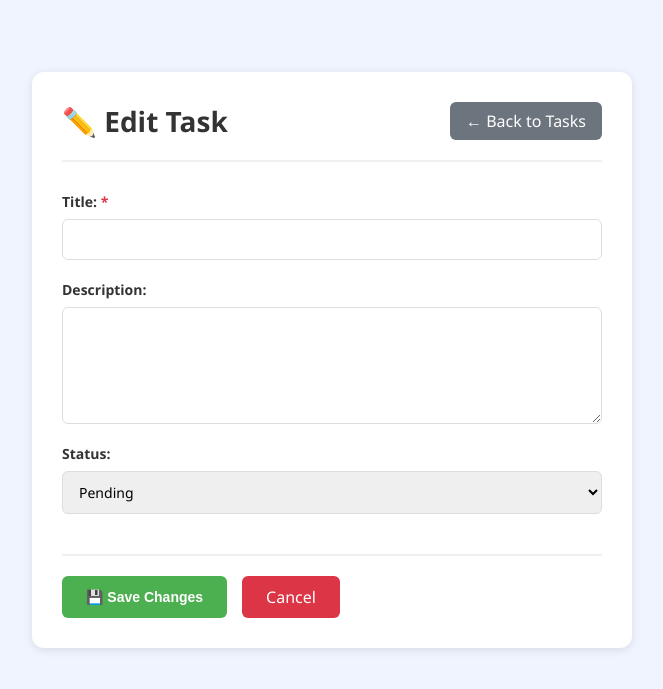
After one commit to raghul70/StudyTrackerProject, a FastAPI app: template templates/edit_task.html in a window 1280 px wide. The commit adds this page. Shown: the top 689 px of the page, without its empty margins (308-971 px from the left). Run offline with FastAPI, Linux system fonts and the light colour scheme; the template is opened without the code that fills it, so the values that code supplies are empty.

Commit message:
added few features

```diff
--- a/main.py
+++ b/main.py
@@ -165,6 +165,49 @@ def add_task(request: Request, title: str = Form(...), description: str = Form(.
     db.close()
     return RedirectResponse("/", status_code=302)
 
+@app.get("/edit/{task_id}")
+def edit_page(request: Request, task_id: int):
+    user_id = get_current_user(request)
+    if not user_id:
+        return RedirectResponse("/login", status_code=302)
+
+    db = SessionLocal()
+    task = db.query(Task).filter(Task.id == task_id, Task.user_id == user_id).first()
+    db.close()
+
+    if not task:
+        return RedirectResponse("/", status_code=302)
+
+    return templates.TemplateResponse(
+        request=request,
+        name="edit_task.html",
+        context={"task": task_to_dict(task)}
+    )
+
+@app.post("/update/{task_id}")
+def update_task(
+    request: Request,
+    task_id: int,
+    title: str = Form(...),
+    description: str = Form(...),
+    status: str = Form(...)
+):
+    user_id = get_current_user(request)
+    if not user_id:
+        return RedirectResponse("/login", status_code=302)
+
+    db = SessionLocal()
+    task = db.query(Task).filter(Task.id == task_id, Task.user_id == user_id).first()
+
+    if task:
+        task.title = title
+        task.description = description
+        task.status = status
+        db.commit()
+
+    db.close()
+    return RedirectResponse("/", status_code=302)
+
 @app.get("/delete/{task_id}")
 def delete_task(request: Request, task_id: int):
     user_id = get_current_user(request)
--- a/static/style.css
+++ b/static/style.css
@@ -351,3 +351,124 @@ body {
     border-radius: 6px;
     margin-bottom: 1rem;
 }
+
+.edit-container {
+    max-width: 600px;
+    margin: 0 auto;
+    background: white;
+    border-radius: 12px;
+    padding: 30px;
+    box-shadow: 0 2px 10px rgba(0,0,0,0.1);
+}
+
+.edit-header {
+    display: flex;
+    justify-content: space-between;
+    align-items: center;
+    margin-bottom: 30px;
+    padding-bottom: 20px;
+    border-bottom: 2px solid #f0f0f0;
+}
+
+.edit-header h1 {
+    margin: 0;
+    color: #333;
+    font-size: 28px;
+}
+
+.btn-back {
+    background: #6c757d;
+    color: white;
+    text-decoration: none;
+    padding: 8px 16px;
+    border-radius: 6px;
+    transition: background 0.3s;
+}
+
+.btn-back:hover {
+    background: #5a6268;
+}
+
+.task-form {
+    display: flex;
+    flex-direction: column;
+    gap: 20px;
+}
+
+.form-group {
+    display: flex;
+    flex-direction: column;
+    gap: 8px;
+}
+
+.form-group label {
+    font-weight: 600;
+    color: #333;
+    font-size: 14px;
+}
+
+.form-group input,
+.form-group textarea,
+.form-group select {
+    padding: 10px 12px;
+    border: 1px solid #ddd;
+    border-radius: 6px;
+    font-size: 14px;
+    font-family: inherit;
+    transition: border-color 0.3s;
+}
+
+.form-group input:focus,
+.form-group textarea:focus,
+.form-group select:focus {
+    outline: none;
+    border-color: #4CAF50;
+    box-shadow: 0 0 0 3px rgba(76, 175, 80, 0.1);
+}
+
+.form-group textarea {
+    resize: vertical;
+    min-height: 100px;
+}
+
+.form-actions {
+    display: flex;
+    gap: 15px;
+    margin-top: 20px;
+    padding-top: 20px;
+    border-top: 2px solid #f0f0f0;
+}
+
+.btn-save {
+    background: #4CAF50;
+    color: white;
+    border: none;
+    padding: 10px 24px;
+    border-radius: 6px;
+    cursor: pointer;
+    font-size: 14px;
+    font-weight: 600;
+    transition: background 0.3s;
+}
+
+.btn-save:hover {
+    background: #45a049;
+}
+
+.btn-cancel {
+    background: #dc3545;
+    color: white;
+    text-decoration: none;
+    padding: 10px 24px;
+    border-radius: 6px;
+    text-align: center;
+    transition: background 0.3s;
+}
+
+.btn-cancel:hover {
+    background: #c82333;
+}
+
+.required {
+    color: #dc3545;
+}
--- /dev/null
+++ b/templates/edit_task.html
@@ -0,0 +1,44 @@
+<!DOCTYPE html>
+<html>
+<head>
+    <title>Edit Task - Study Planner</title>
+    <link rel="stylesheet" href="/static/style.css">
+
+</head>
+<body>
+<div class="container">
+    <div class="edit-container">
+        <div class="edit-header">
+            <h1>✏️ Edit Task</h1>
+            <a href="/" class="btn-back">← Back to Tasks</a>
+        </div>
+
+        <form action="/update/{{ task.id }}" method="POST" class="task-form">
+            <div class="form-group">
+                <label for="title">Title: <span class="required">*</span></label>
+                <input type="text" id="title" name="title" value="{{ task.title }}" required>
+            </div>
+
+            <div class="form-group">
+                <label for="description">Description:</label>
+                <textarea id="description" name="description" rows="5">{{ task.description }}</textarea>
+            </div>
+
+            <div class="form-group">
+                <label for="status">Status:</label>
+                <select id="status" name="status">
+                    <option value="Pending" {% if task.status == "Pending" %}selected{% endif %}>Pending</option>
+                    <option value="In Progress" {% if task.status == "In Progress" %}selected{% endif %}>In Progress</option>
+                    <option value="Completed" {% if task.status == "Completed" %}selected{% endif %}>Completed</option>
+                </select>
+            </div>
+
+            <div class="form-actions">
+                <button type="submit" class="btn-save">💾 Save Changes</button>
+                <a href="/" class="btn-cancel">Cancel</a>
+            </div>
+        </form>
+    </div>
+</div>
+</body>
+</html>
```
Also changed, not shown: templates/index.html (+47 -0 lines), studyplanner.db.
